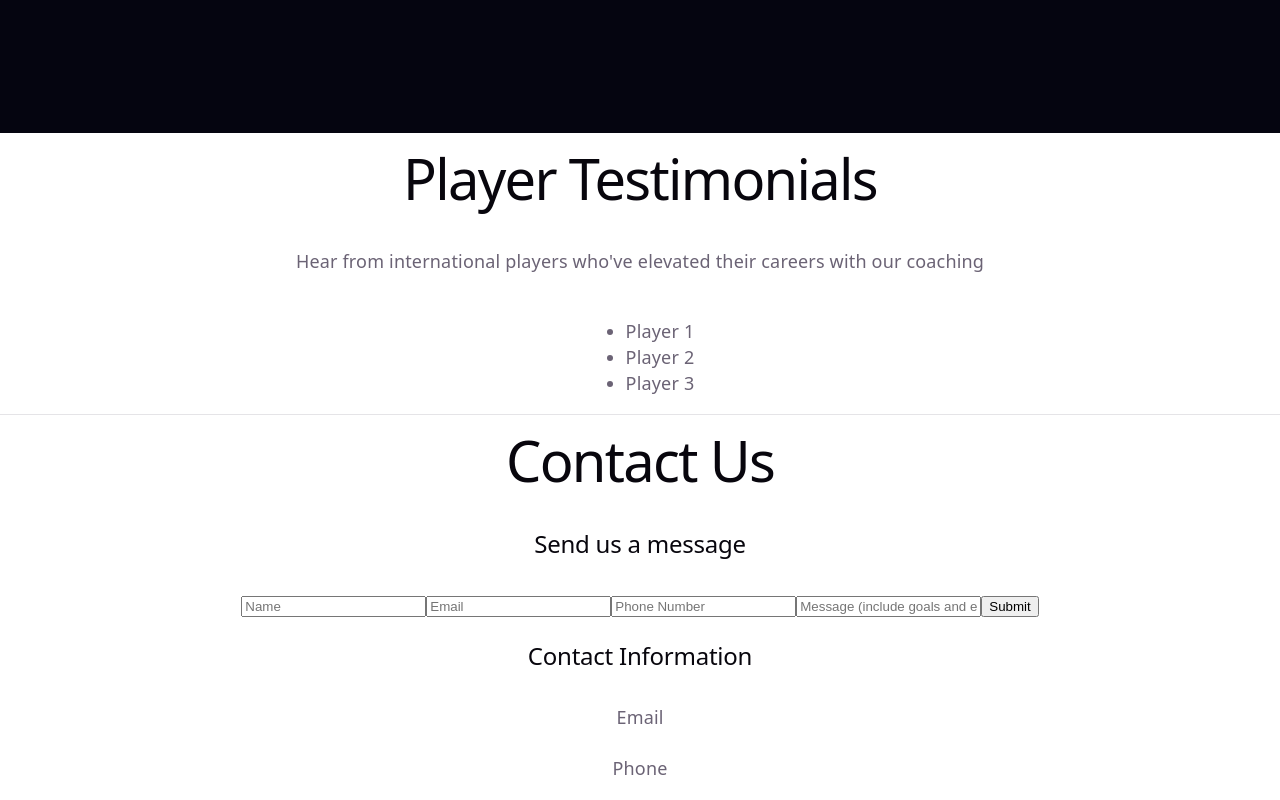
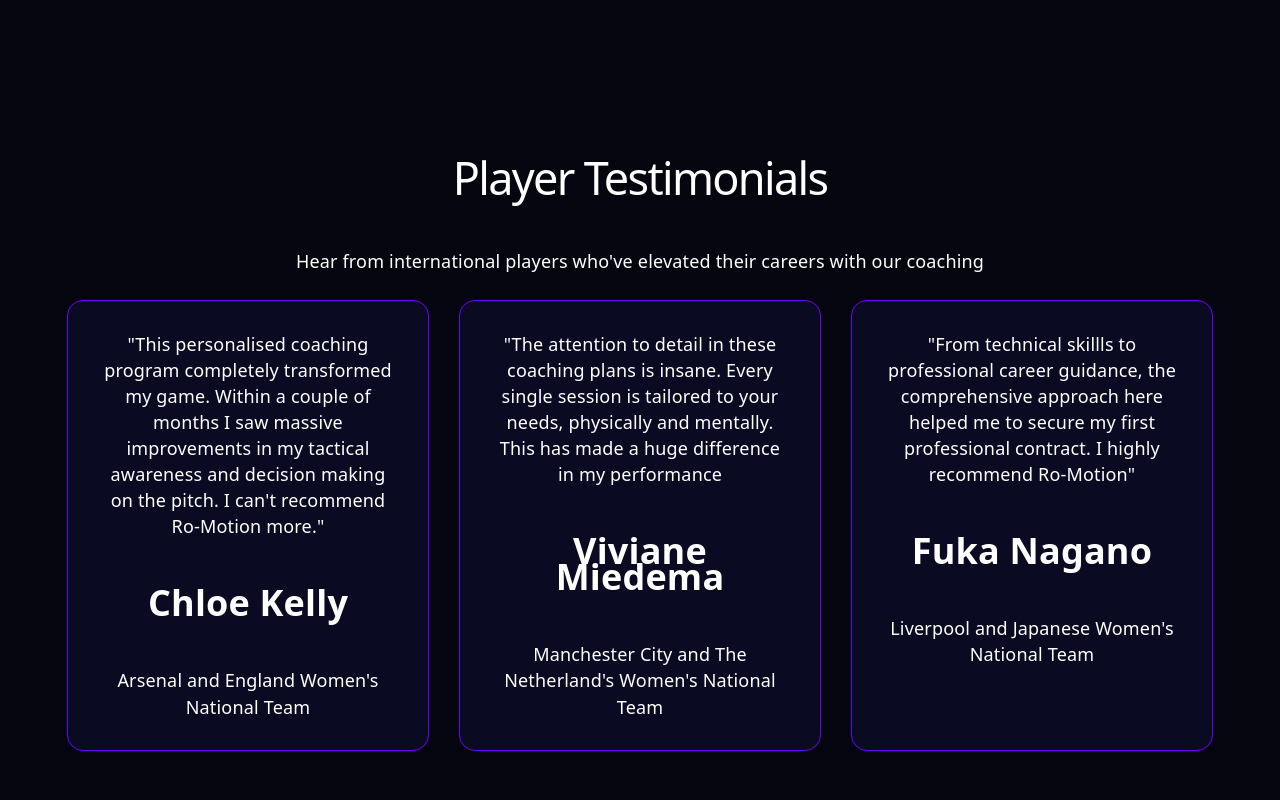
Before and after one commit to rotimijoseph/football-coaching, a React (Vite) app in the folder football-coaching/: page / in a window 1280 px wide. Shown: the part 1700-2500 px from the top of the page. Built offline with nearby package versions, Linux system fonts and the light colour scheme.

Commit message:
update: styling for player testimonials

```diff
--- a/football-coaching/src/App.css
+++ b/football-coaching/src/App.css
@@ -1,3 +1,5 @@
+/* TODO: create a different card type for player testimonials */
+
 .intro-button {
   font-size: 24px;
   padding: 5px 10px;
@@ -154,11 +156,26 @@
   place-items: center;
   flex-grow: 1;
   border-top: 0px solid var(--border);
+  background-color: #050510;
+  margin-bottom: 100px;
 
   @media (max-width: 1024px) {
     padding: 32px 20px 24px;
     gap: 18px;
   }
+}
+
+#testimonials h1 {
+  color: white;
+  font-size: 2.5rem;
+}
+
+#testimonials p {
+  color: white;
+}
+
+#testimonials h2 {
+  color: white;
 }
 
 #header {
--- a/football-coaching/src/components/Testimonials.jsx
+++ b/football-coaching/src/components/Testimonials.jsx
@@ -1,21 +1,30 @@
 import * as React from 'react'
 
+// TODO: add player images
 export default function Testimonials() {
     return (
-    <>
+    <section id="testimonials">
         <h1>Player Testimonials</h1>
         <p>Hear from international players who've elevated their careers with our coaching</p>
-        <ul>
-            <li>
-                Player 1
-            </li>
-            <li>
-                Player 2
-            </li>
-            <li>
-                Player 3
-            </li>
-        </ul>
-    </>
+        <div className="cards">
+            <div className="card">
+                <p>
+                  "This personalised coaching program completely transformed my game. Within a couple of months I saw massive improvements in my tactical awareness and decision making on the pitch. I can't recommend Ro-Motion more."
+                </p>
+                <h3>Chloe Kelly</h3>
+                <p>Arsenal and England Women's National Team</p>
+            </div>
+            <div className="card">
+                <p>"The attention to detail in these coaching plans is insane. Every single session is tailored to your needs, physically and mentally. This has made a huge difference in my performance</p>
+                <h3>Viviane Miedema</h3>
+                <p>Manchester City and The Netherland's Women's National Team</p>
+            </div>
+            <div className="card">
+                <p>"From technical skillls to professional career guidance, the comprehensive approach here helped me to secure my first professional contract. I highly recommend Ro-Motion"</p>
+                <h3>Fuka Nagano</h3>
+                <p>Liverpool and Japanese Women's National Team</p>
+            </div>
+        </div>
+    </section>
     )
 }
```
